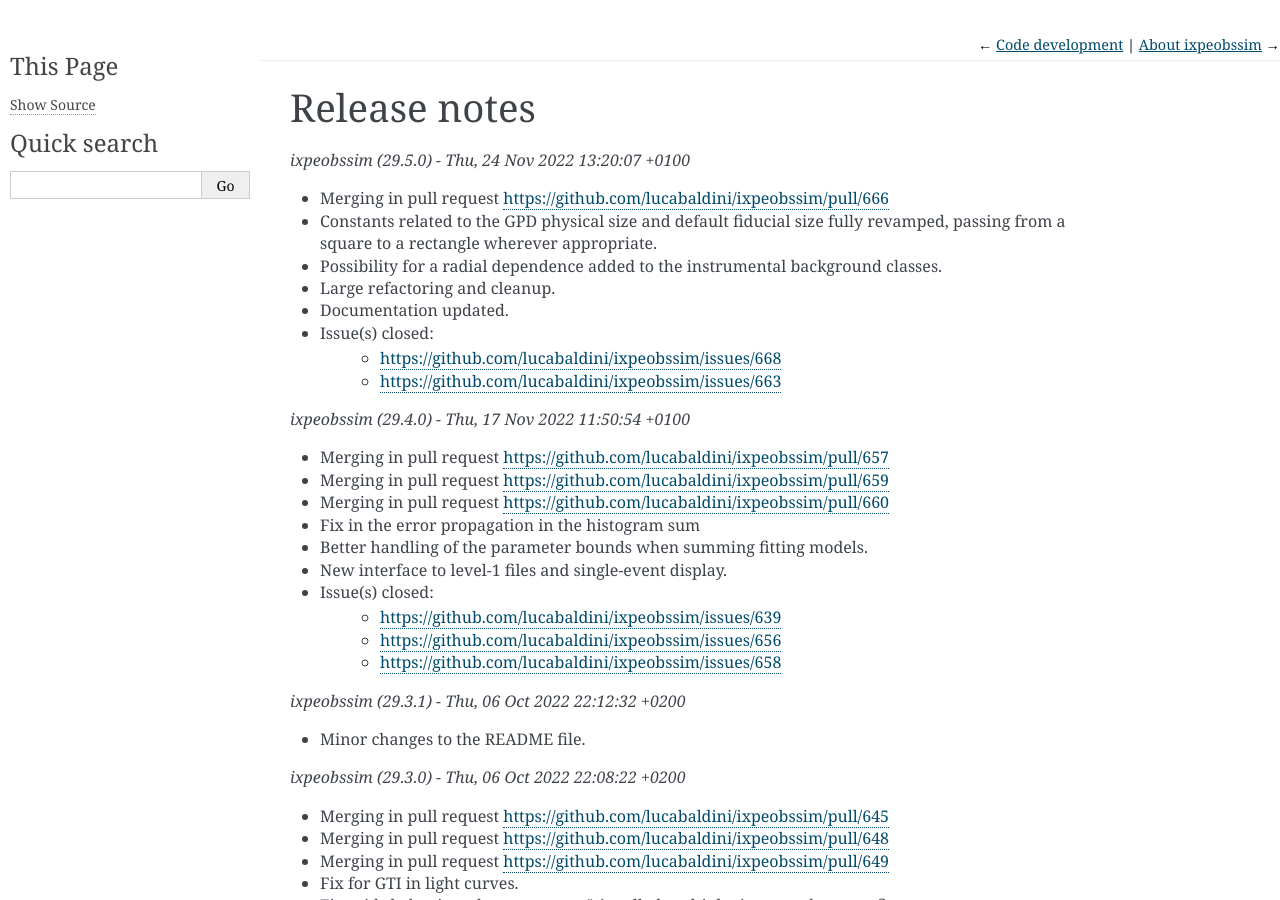
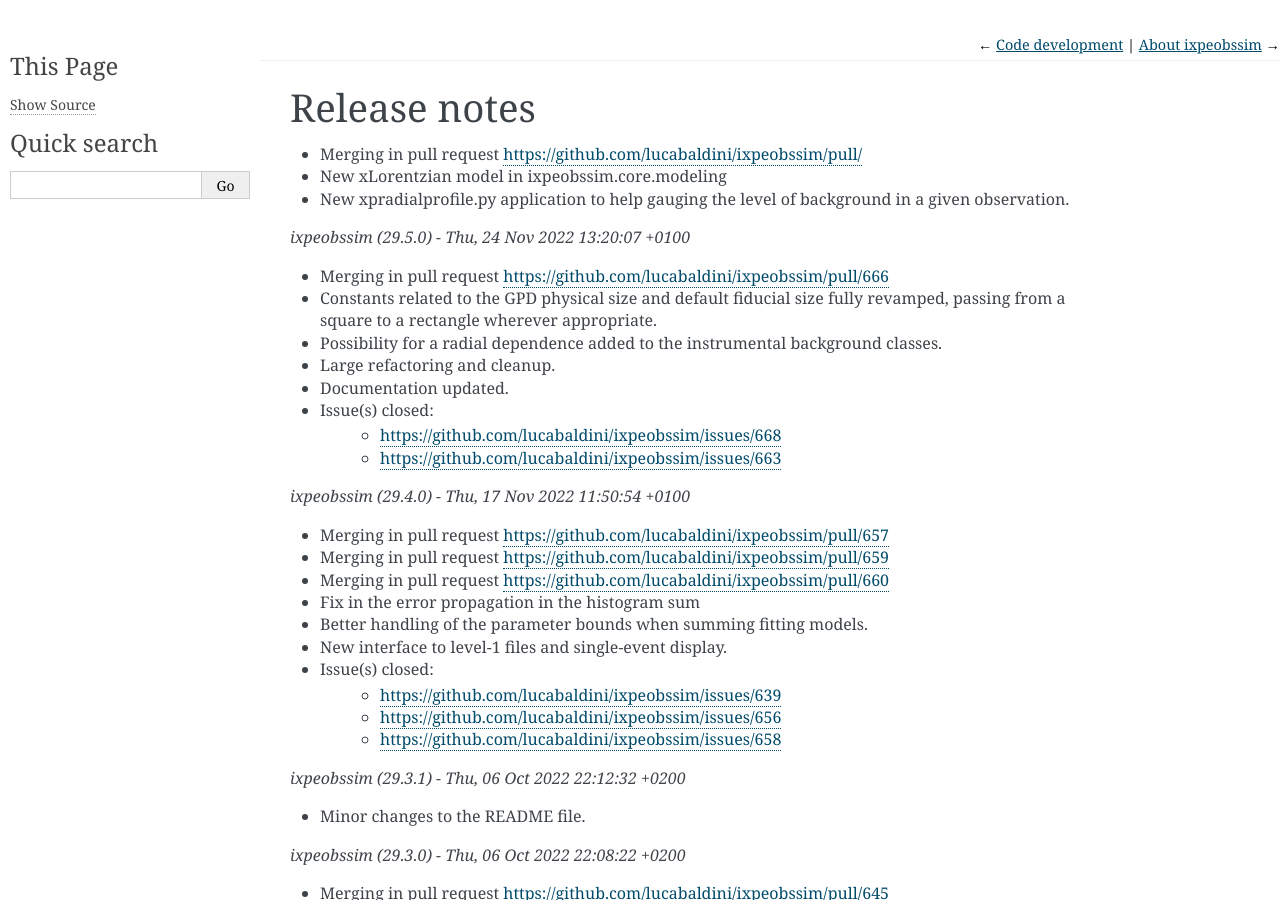
Before and after one commit to lucabaldini/ixpeobssim, a Sphinx documentation site: the page built from docs/release_notes.rst, in a window 1280 px wide and 900 px high. Built offline with Sphinx 7.4.7, drawn with Linux system fonts in a browser that asks for light colours; formulas are drawn with MathJax 3.

Commit message:
Docs updated.

```diff
--- a/docs/release_notes.rst
+++ b/docs/release_notes.rst
@@ -2,6 +2,11 @@
 
 Release notes
 =============
+
+* Merging in pull request https://github.com/lucabaldini/ixpeobssim/pull/
+* New xLorentzian model in ixpeobssim.core.modeling
+* New xpradialprofile.py application to help gauging the level of background
+  in a given observation.
 
 
 *ixpeobssim (29.5.0) - Thu, 24 Nov 2022 13:20:07 +0100*
```
Also changed, not shown: docs/reference.rst (+9 -0 lines), 1 other file.
